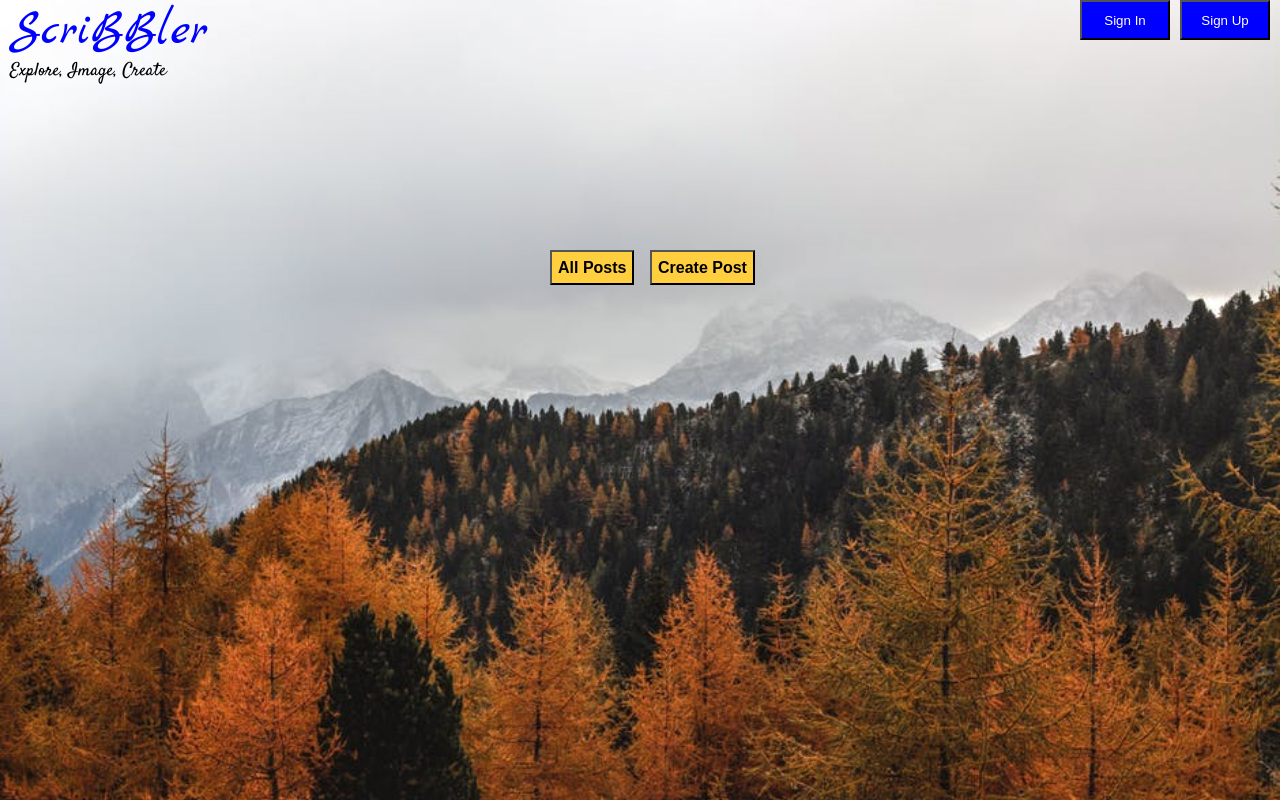
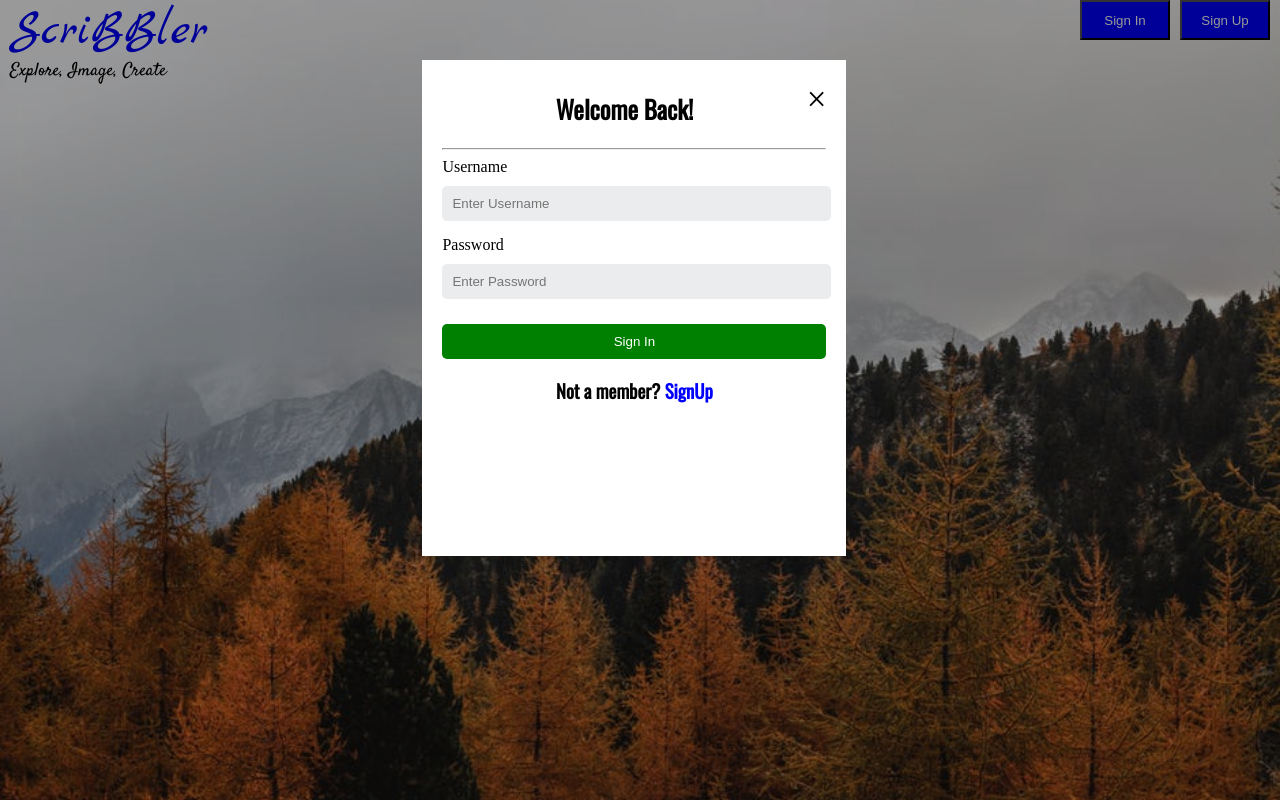
Before and after one commit to Bhaveshsingh022000/Scribbler, a plain HTML site: page index.html in a window 1280 px wide. Both pictures are taken after a click on the button "Sign In". Drawn offline with nearby package versions, Linux system fonts and the light colour scheme.

Commit message:
Added SignIn Modal

```diff
--- a/css/header.css
+++ b/css/header.css
@@ -1,35 +1,39 @@
 /* Set a style for all elements inside the header i.e. Sign Up button, Sign In button,
 the title "ScriBBler" & the sub-heading below "ScriBBLer" */
 #signUp{
-    position: absolute;
+    position: fixed;
     right: 10px;
     background-color: blue;
     color: white;
     height: 40px;
     width: 90px;
+    z-index: 1;
 }
 #signIn{
-    position: absolute;
+    position: fixed;
     right: 110px;
     background-color: blue;
     color: white;
     height: 40px;
     width: 90px;
+    z-index: 1;
 }
 .logo{
     font-family: Marck Script, cursive;
     font-size: 50px;
     color: blue;
-    position: absolute;
+    position: fixed;
     left: 10px;
+    z-index: 1;
 }
 .subHeading{
     font-family:Satisfy, cursive;
     font-size: 18px;
     color: black;
-    position: absolute;
+    position: fixed;
     left: 10px;
     top: 40px;
+    z-index: 1;
 }
 .allPost{
     background-color: #ffcf40;
@@ -58,8 +62,9 @@ the title "ScriBBler" & the sub-heading below "ScriBBLer" */
     background-color: rgb(0,0,0,0.4);
 
 }
-#content{
-    position: fixed;
+
+
+#contentSignUp{
     top: 20px;
     background-color: aqua;
     width: 30%;
@@ -67,7 +72,8 @@ the title "ScriBBler" & the sub-heading below "ScriBBLer" */
     position: fixed;
     left: 33%;
 }
-#bodyModal{
+
+#modalBodySignUp{
     padding: 20px;
     overflow: auto;
     width: 100%;
@@ -82,12 +88,13 @@ the title "ScriBBler" & the sub-heading below "ScriBBLer" */
     font-weight: bold;
     font-size: 25px;
 }
-.close{
+
+.close2{
     z-index: 5;
     float: right;
     font-size: 35px;
 }
-.close:hover{
+.close2:hover{
     cursor: pointer;
 }
 input[type=text]{
@@ -117,7 +124,66 @@ input[type=password]{
     margin-top: 10px;
     color: white;
 }
+
+}
 label{
     font-family: 'Oswald', sans-serif;
     font-size: 20px;
 }
+
+
+/* SignIN modal */
+#signInModal{
+    position: absolute;
+    z-index: 1;
+    display: none;
+    width: 100%;
+    height: 100%;
+    background-color: rgb(0,0,0,0.4);
+
+}
+#contentSignIn{
+    position: fixed;
+    top: 60px;
+    background-color: aqua;
+    width: 30%;
+    height: 57%;
+    left: 33%;
+}
+#modalBodySignIn{
+    padding: 20px;
+    overflow: auto;
+    width: 100%;
+    height: 100%;
+    background-color: white;
+    z-index: 1;
+}
+#signInModalButton{
+    width: 100%;
+    background-color: green;
+    border-radius: 5px;
+    border-width: 0px;
+    padding: 10px;
+    margin-top: 10px;
+    color: white;
+}
+#member{
+    color: blue;
+    font-family: 'Oswald', sans-serif;
+}
+#member:hover{
+    cursor: pointer;
+}
+
+.close1{
+    z-index: 5;
+    float: right;
+    font-size: 35px;
+}
+.close1:hover{
+    cursor: pointer;
+}
+h3{
+    text-align: center;
+    font-family: 'Oswald', sans-serif;
+}
--- a/index.html
+++ b/index.html
@@ -32,7 +32,26 @@
         </div>
     </div>
 
+
     <!-- Insert code for Sign In modal here -->
+
+<div id="signInModal">
+    <div id="contentSignIn">
+        <div id="modalBodySignIn">
+            <span class="close1">&times;</span>
+                <h2 id="get">Welcome Back!</h2>
+                <hr>
+                <form>
+                <label id="userName">Username</label><br>
+                <input type="text" id="fullName" placeholder="Enter Username" required><br>
+                <label id="password">Password</label><br>
+                <input type="password" id="fullName" placeholder="Enter Password" required><br>
+                <input type="submit" id="signInModalButton" value="Sign In"><br>
+                    <h3>Not a member? <span id="member">SignUp</span></h3>
+                </form>
+</div>
+    </div>
+    </div>
 
 
 
@@ -41,9 +60,9 @@
 
     	<!-- Insert code for Sign Up modal here -->
 <div id="signUpModal">
-        <div id="content">
-            <div id="bodyModal">
-                <span class="close">&times;</span>
+        <div id="contentSignUp">
+            <div id="modalBodySignUp">
+                <span class="close2">&times;</span>
                 <h2 id="get">Get Started</h2>
                 <hr>
                 <form>
--- a/js/header.js
+++ b/js/header.js
@@ -1,14 +1,35 @@
-var mod = document.getElementById("signUpModal");
-    var bt = document.getElementById("signUp");
-    var sp = document.getElementsByClassName("close")[0];
-bt.onclick = function(){
-    mod.style.display = "block";
+var signIn = document.getElementById("signIn");
+var mod1 = document.getElementById("signInModal");
+var close1 = document.getElementsByClassName("close1")[0];
+signIn.onclick = function(){
+    mod1.style.display = "block";
 }
-sp.onclick = function(){
-    mod.style.display = "none";
+close1.onclick = function(){
+    mod1.style.display = "none";
 }
 window.onclick = function(event){
-    if(event.target == "none"){
-        mod.style.display = "none";
+    if(event.target == mod1){
+        mod1.style.display = "none";
     }
 }
+
+var signUp = document.getElementById("signUp");
+var mod2 = document.getElementById("signUpModal");
+var close2 = document.getElementsByClassName("close2")[0];
+signUp.onclick = function(){
+    mod2.style.display = "block";
+}
+close2.onclick = function(){
+    mod2.style.display = "none";
+}
+window.onclick = function(event){
+    if(event.target == mod2){
+        mod2.style.display = "none";
+    }
+}
+
+var sign = document.getElementById("member");
+sign.onclick = function(){
+    mod1.style.display = "none";
+    mod2.style.display = "block";
+}
```
Also changed, not shown: html/bloglist.html (+49 -6 lines).
